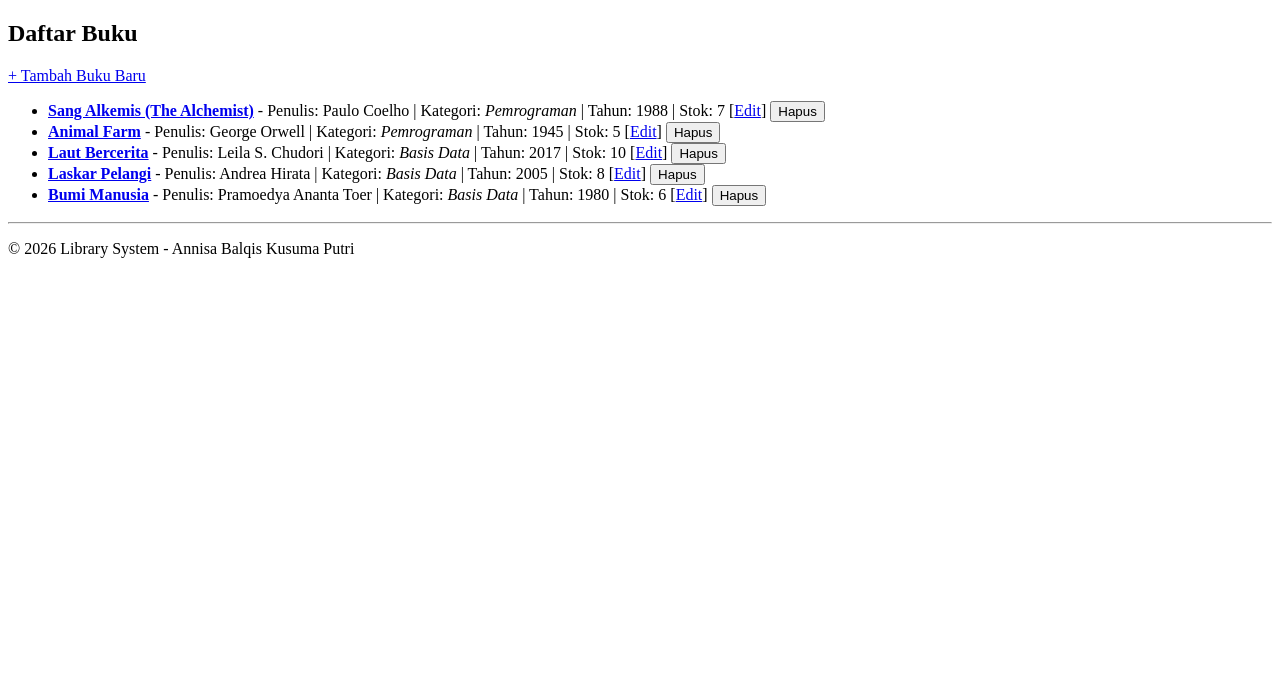
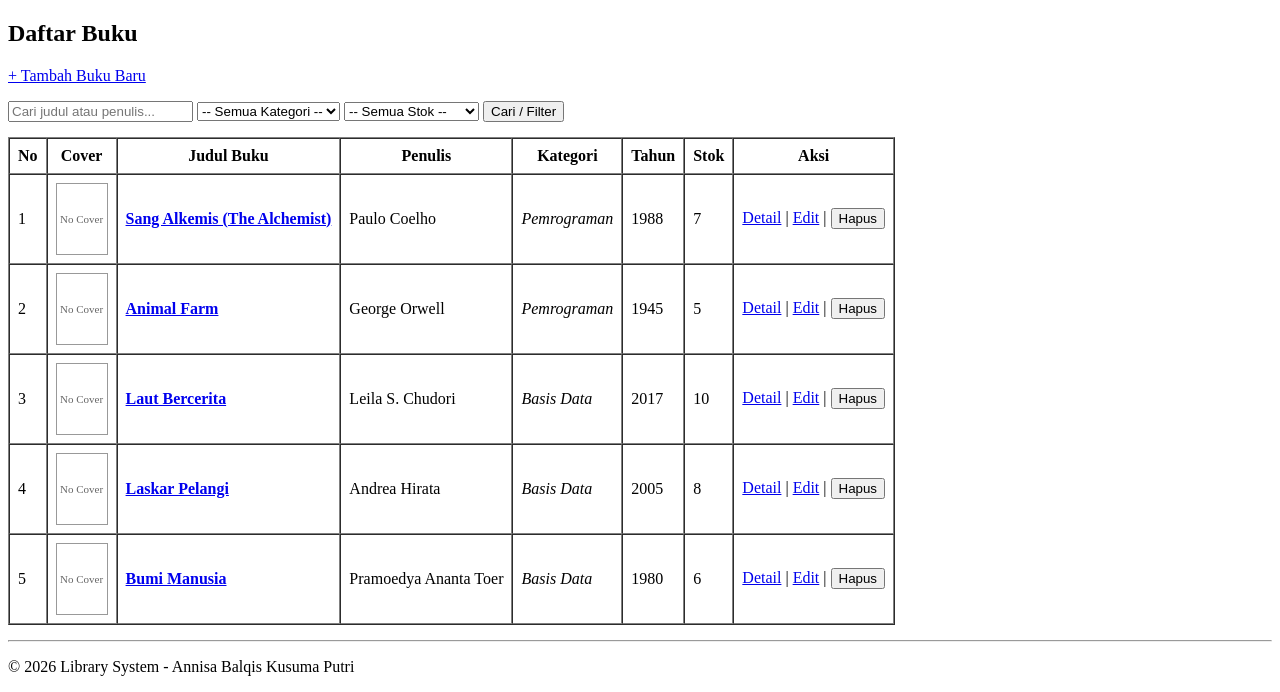
Before and after one commit to balqqisaa/library-system, a Laravel app: page /books in a window 1280 px wide. Shown: the part 145-837 px from the top of the page. Before the commit the page ends 403 px from the top, so only its background shows below. Run offline with Laravel 12, Linux system fonts and the light colour scheme; the visitor is signed in with stand-in values (Sample User, id 1); data comes from the database, SQL or seed files in the repository.

Commit message:
Implement book search, pagination, category/stock filters, cover management, and CSV export

```diff
--- a/app/Http/Controllers/BookController.php
+++ b/app/Http/Controllers/BookController.php
@@ -3,15 +3,90 @@
 namespace App\Http\Controllers;
 
 use Illuminate\Http\Request;
+use Illuminate\Support\Facades\Storage;
 use App\Models\Book;
 use App\Models\Category;
 
 class BookController extends Controller
 {
-    public function index()
+    private function buildFilteredQuery(Request $request)
     {
-        $books = Book::with('category')->get();
-        return view('books.index', compact('books'));
+        $query = Book::with('category');
+
+        // 1. Pencarian berdasarkan judul atau penulis
+        if ($request->filled('search')) {
+            $search = $request->search;
+            $query->where(function ($q) use ($search) {
+                $q->where('title', 'like', "%{$search}%")
+                  ->orWhere('author', 'like', "%{$search}%");
+            });
+        }
+
+        // 2. Filter berdasarkan kategori
+        if ($request->filled('category_id')) {
+            $query->where('category_id', $request->category_id);
+        }
+
+        // 3. Filter berdasarkan ketersediaan stok
+        if ($request->filled('stock_status')) {
+            if ($request->stock_status === 'available') {
+                $query->where('stock', '>', 0);
+            } elseif ($request->stock_status === 'out_of_stock') {
+                $query->where('stock', '=', 0);
+            }
+        }
+
+        return $query->latest();
+    }
+
+    public function index(Request $request)
+    {
+        $books = $this->buildFilteredQuery($request)
+            ->paginate(5)
+            ->withQueryString();
+
+        $categories = Category::orderBy('name')->get();
+
+        return view('books.index', compact('books', 'categories'));
+    }
+
+    public function exportCsv(Request $request)
+    {
+        $books = $this->buildFilteredQuery($request)->get();
+        $fileName = 'daftar-buku-' . date('Y-m-d_H-i-s') . '.csv';
+
+        $headers = [
+            'Content-Type'        => 'text/csv; charset=UTF-8',
+            'Content-Disposition' => "attachment; filename=\"{$fileName}\"",
+            'Pragma'              => 'no-cache',
+            'Cache-Control'       => 'must-revalidate, post-check=0, pre-check=0',
+            'Expires'             => '0',
+        ];
+
+        $callback = function () use ($books) {
+            $file = fopen('php://output', 'w');
+
+            // BOM UTF-8 agar Excel membaca kolom dengan rapi
+            fprintf($file, chr(0xEF) . chr(0xBB) . chr(0xBF));
+
+            // Header kolom CSV
+            fputcsv($file, ['ID Buku', 'Judul Buku', 'Penulis', 'Tahun Terbit', 'Kategori', 'Jumlah Stok']);
+
+            foreach ($books as $book) {
+                fputcsv($file, [
+                    $book->id,
+                    $book->title,
+                    $book->author,
+                    $book->year,
+                    $book->category?->name ?? 'Belum ada kategori',
+                    $book->stock,
+                ]);
+            }
+
+            fclose($file);
+        };
+
+        return response()->stream($callback, 200, $headers);
     }
 
     public function create()
@@ -28,6 +103,7 @@ class BookController extends Controller
             'year'        => 'required|integer|min:1900|max:' . date('Y'),
             'stock'       => 'required|integer|min:0|max:1000',
             'category_id' => 'required|exists:categories,id',
+            'cover'       => 'nullable|image|mimes:jpeg,png,jpg,webp|max:2048',
         ], [
             'title.required'       => 'Judul buku wajib diisi.',
             'title.unique'         => 'Judul buku sudah terdaftar dalam database.',
@@ -43,7 +119,14 @@ class BookController extends Controller
             'stock.max'            => 'Stok buku maksimal adalah 1000.',
             'category_id.required' => 'Kategori buku wajib dipilih.',
             'category_id.exists'   => 'Kategori yang dipilih tidak valid atau tidak tersedia.',
+            'cover.image'          => 'File cover harus berupa gambar.',
+            'cover.mimes'          => 'Format cover harus jpeg, png, jpg, atau webp.',
+            'cover.max'            => 'Ukuran file cover maksimal 2MB.',
         ]);
+
+        if ($request->hasFile('cover')) {
+            $validated['cover'] = $request->file('cover')->store('covers', 'public');
+        }
 
         Book::create($validated);
 
@@ -69,6 +152,7 @@ class BookController extends Controller
             'year'        => 'required|integer|min:1900|max:' . date('Y'),
             'stock'       => 'required|integer|min:0|max:1000',
             'category_id' => 'required|exists:categories,id',
+            'cover'       => 'nullable|image|mimes:jpeg,png,jpg,webp|max:2048',
         ], [
             'title.required'       => 'Judul buku wajib diisi.',
             'title.unique'         => 'Judul buku sudah terdaftar dalam database.',
@@ -84,7 +168,18 @@ class BookController extends Controller
             'stock.max'            => 'Stok buku maksimal adalah 1000.',
             'category_id.required' => 'Kategori buku wajib dipilih.',
             'category_id.exists'   => 'Kategori yang dipilih tidak valid atau tidak tersedia.',
+            'cover.image'          => 'File cover harus berupa gambar.',
+            'cover.mimes'          => 'Format cover harus jpeg, png, jpg, atau webp.',
+            'cover.max'            => 'Ukuran file cover maksimal 2MB.',
         ]);
+
+        if ($request->hasFile('cover')) {
+            // Hapus file cover lama jika ada agar tidak menumpuk
+            if ($book->cover && Storage::disk('public')->exists($book->cover)) {
+                Storage::disk('public')->delete($book->cover);
+            }
+            $validated['cover'] = $request->file('cover')->store('covers', 'public');
+        }
 
         $book->update($validated);
 
@@ -93,6 +188,14 @@ class BookController extends Controller
 
     public function destroy(Book $book)
     {
+        if (class_exists('App\\Models\\BorrowingDetail') && $book->borrowingDetails()->exists()) {
+            return back()->with('error', 'Buku tidak dapat dihapus karena sudah digunakan dalam transaksi peminjaman.');
+        }
+
+        if ($book->cover && Storage::disk('public')->exists($book->cover)) {
+            Storage::disk('public')->delete($book->cover);
+        }
+
         $book->delete();
 
         return redirect()->route('books.index')->with('success', 'Buku berhasil dihapus.');
--- a/app/Models/Book.php
+++ b/app/Models/Book.php
@@ -13,10 +13,16 @@ class Book extends Model
         'year',
         'stock',
         'category_id',
+        'cover',
     ];
 
     public function category(): BelongsTo
     {
         return $this->belongsTo(Category::class);
     }
+
+    public function borrowingDetails()
+    {
+        return $this->hasMany('App\\Models\\BorrowingDetail');
+    }
 }
--- a/resources/views/books/index.blade.php
+++ b/resources/views/books/index.blade.php
@@ -5,27 +5,96 @@
 @section('content')
     <h2>Daftar Buku</h2>
 
+    @if(session('error'))
+        <p style="color: red;">{{ session('error') }}</p>
+    @endif
+
     <p>
         <a href="{{ route('books.create') }}">+ Tambah Buku Baru</a>
+        @if(Route::has('books.export'))
+            | <a href="{{ route('books.export', request()->query()) }}">Export CSV</a>
+        @endif
     </p>
 
-    <ul>
-        @foreach($books as $book)
-            <li>
-                <strong><a href="{{ route('books.show', $book) }}">{{ $book->title }}</a></strong> -
-                Penulis: {{ $book->author }} |
-                Kategori: <em>{{ $book->category?->name ?? 'Belum ada kategori' }}</em> |
-                Tahun: {{ $book->year }} |
-                Stok: {{ $book->stock }}
+    {{-- Form Pencarian & Filter --}}
+    <form action="{{ route('books.index') }}" method="GET" style="margin-bottom: 15px;">
+        <input type="text" name="search" value="{{ request('search') }}" placeholder="Cari judul atau penulis...">
 
-                [<a href="{{ route('books.edit', $book) }}">Edit</a>]
+        <select name="category_id">
+            <option value="">-- Semua Kategori --</option>
+            @foreach($categories as $category)
+                <option value="{{ $category->id }}" @selected(request('category_id') == $category->id)>
+                    {{ $category->name }}
+                </option>
+            @endforeach
+        </select>
 
+        <select name="stock_status">
+            <option value="">-- Semua Stok --</option>
+            <option value="available" @selected(request('stock_status') === 'available')>Tersedia (Stok > 0)</option>
+            <option value="out_of_stock" @selected(request('stock_status') === 'out_of_stock')>Habis (Stok = 0)</option>
+        </select>
+
+        <button type="submit">Cari / Filter</button>
+
+        @if(request()->hasAny(['search', 'category_id', 'stock_status']) && (request('search') || request('category_id') || request('stock_status')))
+            <a href="{{ route('books.index') }}">Reset Filter</a>
+        @endif
+    </form>
+
+    @if($books->isEmpty())
+        <p><em>Tidak ada data buku yang sesuai dengan pencarian atau filter yang dipilih.</em></p>
+    @else
+        <table border="1" cellpadding="8" cellspacing="0">
+            <thead>
+                <tr>
+                    <th>No</th>
+                    <th>Cover</th>
+                    <th>Judul Buku</th>
+                    <th>Penulis</th>
+                    <th>Kategori</th>
+                    <th>Tahun</th>
+                    <th>Stok</th>
+                    <th>Aksi</th>
+                </tr>
+            </thead>
+            <tbody>
+                @foreach($books as $index => $book)
+                    <tr>
+                        <td>{{ $books->firstItem() + $index }}</td>
+                        <td align="center">
+                            @if($book->cover)
+                                <img src="{{ asset('storage/' . $book->cover) }}" alt="Cover {{ $book->title }}" width="50" height="70" style="object-fit: cover;">
+                            @else
+                                <div style="width: 50px; height: 70px; border: 1px solid #999; display: flex; align-items: center; justify-content: center; font-size: 11px; color: #666;">
+                                    No Cover
+                                </div>
+                            @endif
+                        </td>
+                        <td>
+                            <strong><a href="{{ route('books.show', $book) }}">{{ $book->title }}</a></strong>
+                        </td>
+                        <td>{{ $book->author }}</td>
+                        <td><em>{{ $book->category?->name ?? 'Belum ada kategori' }}</em></td>
+                        <td>{{ $book->year }}</td>
+                        <td>{{ $book->stock }}</td>
+                        <td>
+                            <a href="{{ route('books.show', $book) }}">Detail</a> |
+                            <a href="{{ route('books.edit', $book) }}">Edit</a> |
                             <form action="{{ route('books.destroy', $book) }}" method="POST" style="display:inline;">
                                 @csrf
                                 @method('DELETE')
                                 <button type="submit" onclick="return confirm('Yakin ingin menghapus buku ini?')">Hapus</button>
                             </form>
-            </li>
+                        </td>
+                    </tr>
                 @endforeach
-    </ul>
+            </tbody>
+        </table>
+
+        {{-- Navigasi Pagination --}}
+        <div style="margin-top: 15px;">
+            {{ $books->links() }}
+        </div>
+    @endif
 @endsection
```
Also changed, not shown: resources/views/books/create.blade.php (+9 -1 lines), resources/views/books/edit.blade.php (+15 -1 lines), resources/views/books/show.blade.php (+10 -0 lines), database/migrations/2026_11_20_044133_add_cover_to_books_table.php (added). Lines whose indentation alone changed are shown as unchanged.
